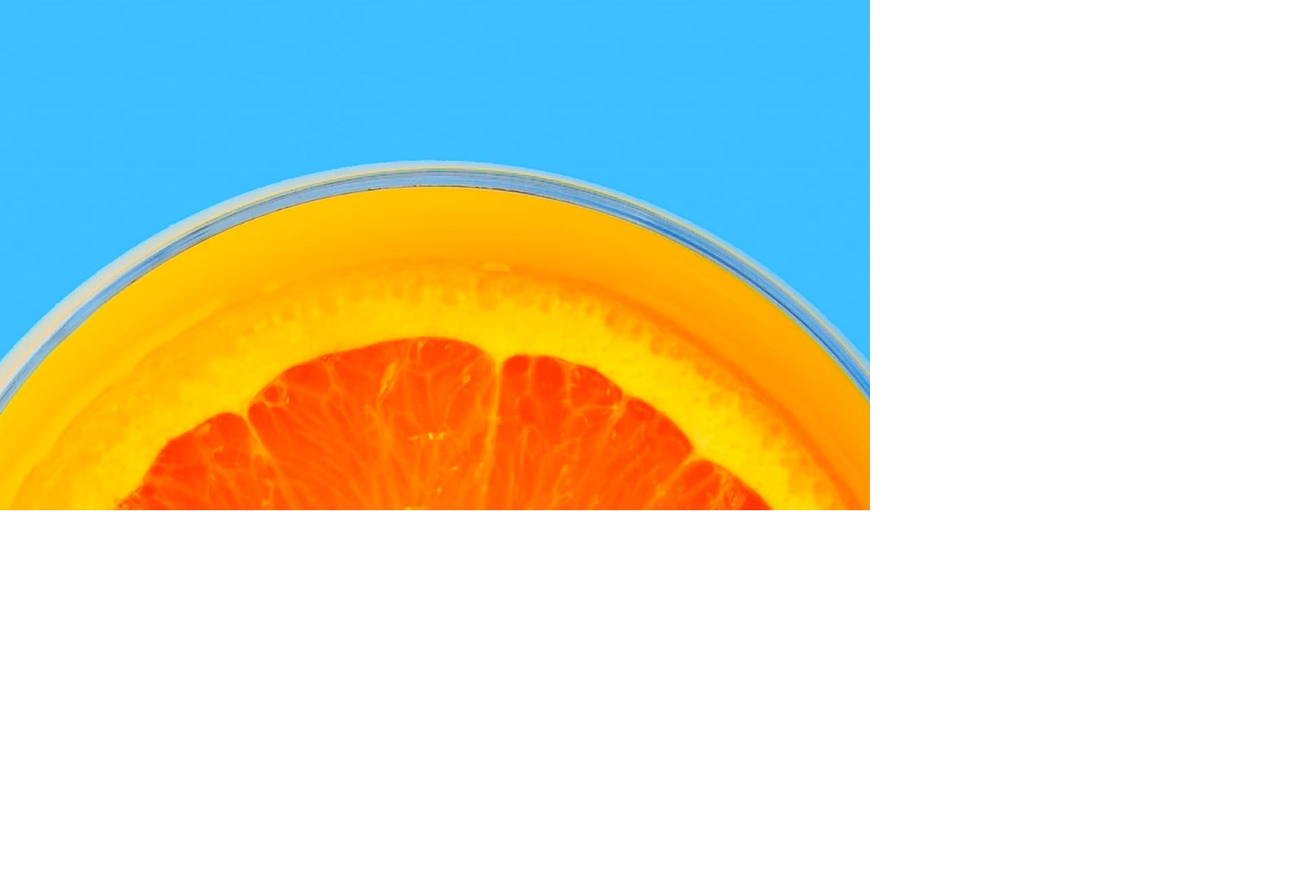
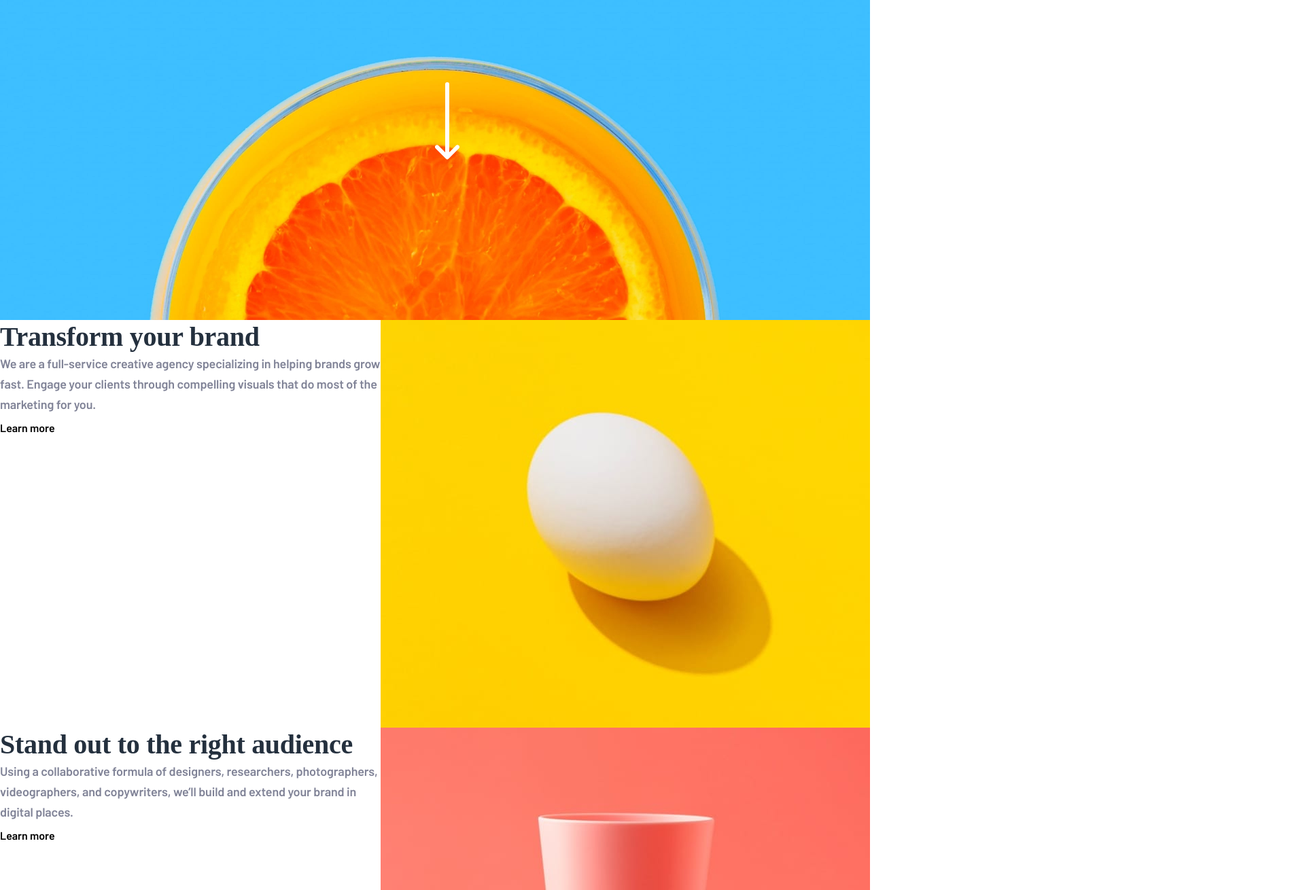
Before and after one commit to ezekielswanson/Sunnyside-agency-landing-page, a plain HTML site: page index.html in a window 1280 px wide. Shown: the part 438-1748 px from the top of the page at 68% size, 1920 px wide, since content can reach past the window. Before the commit the page ends 1189 px from the top, so only its background shows below. Drawn offline with Linux system fonts and the light colour scheme.

Commit message:
Updated html and css files.

```diff
--- a/css/style.css
+++ b/css/style.css
@@ -6,6 +6,8 @@
     --primary-color: #F2F2F2;
     --secondary-color: #3dbeff;
     --tertiary-color: #90d4c5;
+
+
 
 }
 
@@ -28,6 +30,37 @@ ul {
 
 a {
     text-decoration: none;
+}
+
+
+
+/* ===== UTLITIES ===== */
+
+/*Main Section*/
+.grid-2-col {
+    display: grid;
+    grid-template-columns: repeat(2, 1fr);
+}
+
+.main-section-header-text {
+    font-size: 40px;
+    font-family: 'Fraunces';
+    font-weight: 900;
+    line-height: 49px;
+    letter-spacing: -0.285714px;
+    font-style: normal;
+    color: #24303E;
+}
+
+.main-section-p-text {
+    font-size: 18px;
+    font-family: 'Barlow';
+    font-style: normal;
+    letter-spacing: -0.128571px;
+    line-height: 30px;
+    font-weight: 600;
+    color: #808397;
+
 }
 
 
@@ -67,6 +100,7 @@ nav {
     color: #f16a59;
 }
 
+
 .nav-btn {
     border-radius: 5em;
     width: 40%;
@@ -74,9 +108,13 @@ nav {
     padding: 15px;
 }
 
+
+/*
 .flex_nav .nav-btn a {
     color: #272e3b !important;
 }
+*/
+
 
 
 /*Header Section*/
@@ -84,12 +122,28 @@ nav {
 .header-section-bckgrnd-img {
     background-image: url(../../images/desktop/image-header.jpg);
     background-repeat: no-repeat;
-    background-position: center;
-    padding-bottom: 50em;
+    background-position: center bottom;
+    background-size: cover;
+    height: 100vh;
+
 }
 
 
 .header-section h1 {
     text-align: center;
     padding-top: 10em;
+    color: #FFFFFF;
+    font-size: 56px;
+    position: relative;
+    bottom: 300px;
+    letter-spacing: 8.75px;
+    font-family: Fraunces 9pt Soft;;
 }
+
+
+.arrow-header {
+    position: relative;
+    left: 50%;
+    bottom: 150px;
+
+}
--- a/index.html
+++ b/index.html
@@ -21,44 +21,69 @@
       <li><a href="#">About</a></li>
       <li><a href="#">Services</a></li>
       <li><a href="#">Projects</a></li>
-      <li><a href="#" class="nav-btn">Contact</a></li>
+      <li><a href="#" class="">Contact</a></li>
     </ul>
   </div>
 </nav>
-<!--Header Sectoin-->
+<!--Header Section-->
 <section class="header-section">
   <div class="header-section-bckgrnd-img">
     <h1>We are creatives</h1>
+      <div class="arrow-header">
+        <img src="images/icon-arrow-down.svg" alt="white arrow pointing down">
+
+      </div>
   </div>
+</section>
 
 
+<!--Main Section-->
 
+<!--Box One-->
+<section class="grid-2-col">
+    <div class="main-section-flex">
+      <h2 class="main-section-header-text">Transform your brand</h2>
+      <p class="main-section-p-text">We are a full-service creative agency specializing in helping brands grow fast.
+        Engage your clients through compelling visuals that do most of the marketing for you.</p>
+      <p class="main-section-link-text-yellow">Learn more</p>
+    </div>
+    <img src="images/desktop/image-transform.jpg" alt="a white egg shell on a yellow background">
+</section>
 
+<!--Box Two-->
+<section class="grid-2-col">
+  <div class="main-section-flex">
+    <h2 class="main-section-header-text">Stand out to the right audience</h2>
+    <p class="main-section-p-text">Using a collaborative formula of designers, researchers, photographers, videographers, and copywriters, we’ll build and extend your brand in digital places. </p>
+    <p class="main-section-link-text-pink">Learn more</p>
+  </div>
+  <img src="images/desktop/image-stand-out.jpg" alt="pink popsicle container on a pink background">
 </section>
 
 
 
 <!--
+Box Three
+<section>
+  <div>
+    <img src="images/desktop/image-graphic-design.jpg" alt="red cherries on a teal background">
+  </div>
+  <div>
+    <h2>Graphic design</h2>
+    <p>Great design makes you memorable. We deliver artwork that underscores your brand message and captures potential clients’ attention.</p>
+  </div>
+  <div>
+    <img src="images/desktop/image-photography.jpg" alt="an oragne with a green leaf sticking out of it on a baby blue background">
+  </div>
+  <div>
+    <h2>Photography</h2>
+    <p>Increase your credibility by getting the most stunning, high-quality photos that improve your business image.</p>
+  </div>
+</section>
 
+-->
 
-  Transform your brand
-
-  We are a full-service creative agency specializing in helping brands grow fast.
-  Engage your clients through compelling visuals that do most of the marketing for you.
-
-  Learn more
-
-  Stand out to the right audience
-
-  Using a collaborative formula of designers, researchers, photographers, videographers, and copywriters, we’ll build and extend your brand in digital places.
-
-  Learn more
-
-  Graphic design
-  Great design makes you memorable. We deliver artwork that underscores your brand message and captures potential clients’ attention.
-
-  Photography
-  Increase your credibility by getting the most stunning, high-quality photos that improve your business image.
+<!--
 
   Client testimonials
 
```
